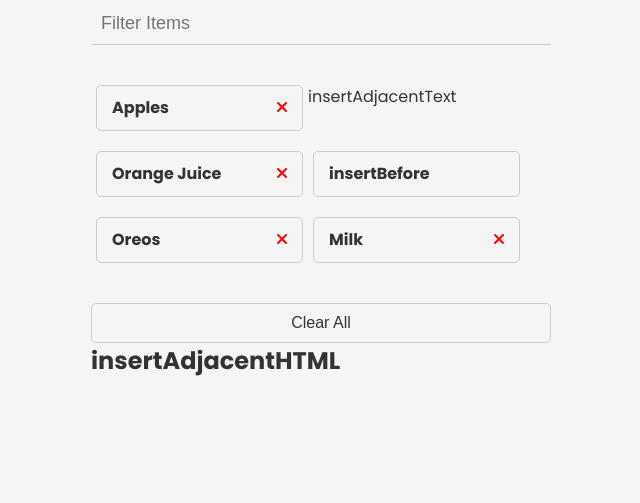
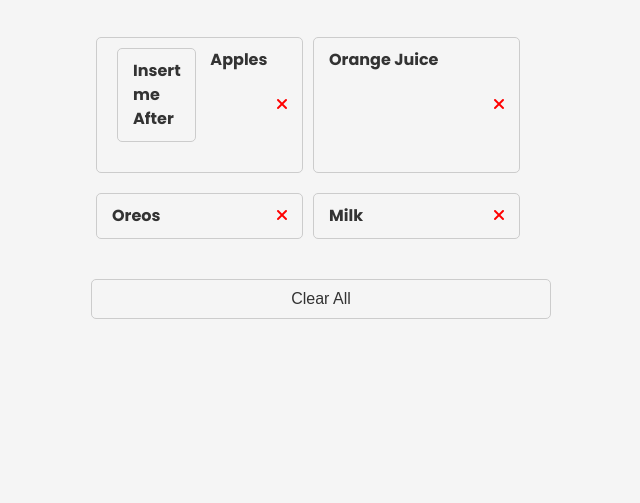
Before and after one commit to Mr-Luka/chal-1, a plain HTML site: page DOM-Document-Object-Model/shopping-list.html in a window 1280 px wide. Shown: the part 297-800 px from the top of the page, without its empty margins (319-959 px from the left). Drawn offline with Linux system fonts and the light colour scheme.

Commit message:
first version of a challenge

```diff
--- /dev/null
+++ b/DOM-Document-Object-Model/custon-insertAfter-challenge.js
@@ -0,0 +1,18 @@
+/*
+Since there is a insertBefore() method, there is not insertAfter(),
+in this challenge you need to create a custom insertAfter() function,
+
+- The first param will be newEl, which will be a new element that you create.
+- The second param will be existingEl which is an element in the dom that
+you want to insert your new element after
+
+*/
+const li = document.createElement('li');
+li.textContent = 'Insert me After';
+const firstItem = document.querySelector('li:first-child');
+
+function insertAfter(newEl, existingEl) {
+    existingEl.insertAdjacentElement('afterbegin', newEl);
+}
+
+insertAfter(li, firstItem)
--- a/DOM-Document-Object-Model/shopping-list.html
+++ b/DOM-Document-Object-Model/shopping-list.html
@@ -75,6 +75,6 @@
 
       <button id="clear" class="btn-clear">Clear All</button>
     </div>
-<script src="../DOM-Document-Object-Model/insert-Elements-text-&-HTML.js"></script>
+<script src="../DOM-Document-Object-Model/custon-insertAfter-challenge.js"></script>
   </body>
 </html>
```
